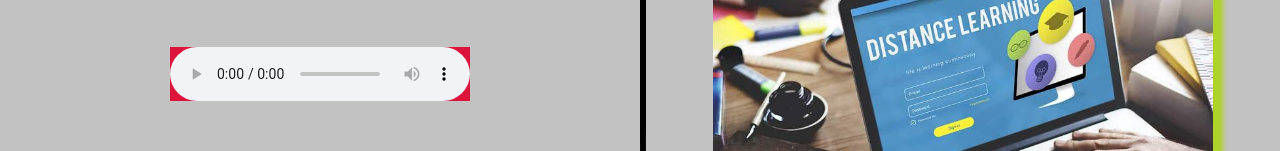
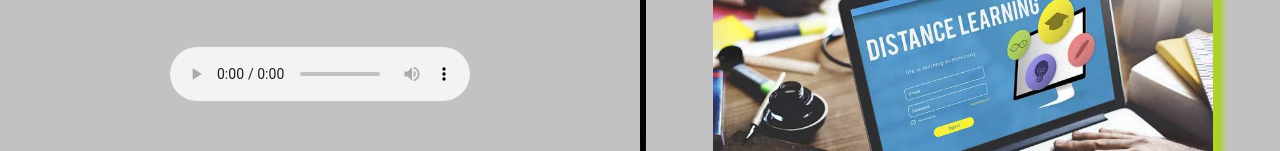
Before and after one commit to Codecracker122/Codecracker122, a plain HTML site: page index.html in a window 1280 px wide. Shown: the part 865-1016 px from the top of the page. Drawn offline with Linux system fonts and the light colour scheme.

Commit message:
Update index.css

```diff
--- a/index.css
+++ b/index.css
@@ -86,7 +86,7 @@ div.vid {
 }
 audio {
 	margin-top: 10px;
-	background-color: crimson;
+	color: crimson;
 	margin-top: 50px;
 }
 video.vid {
```
